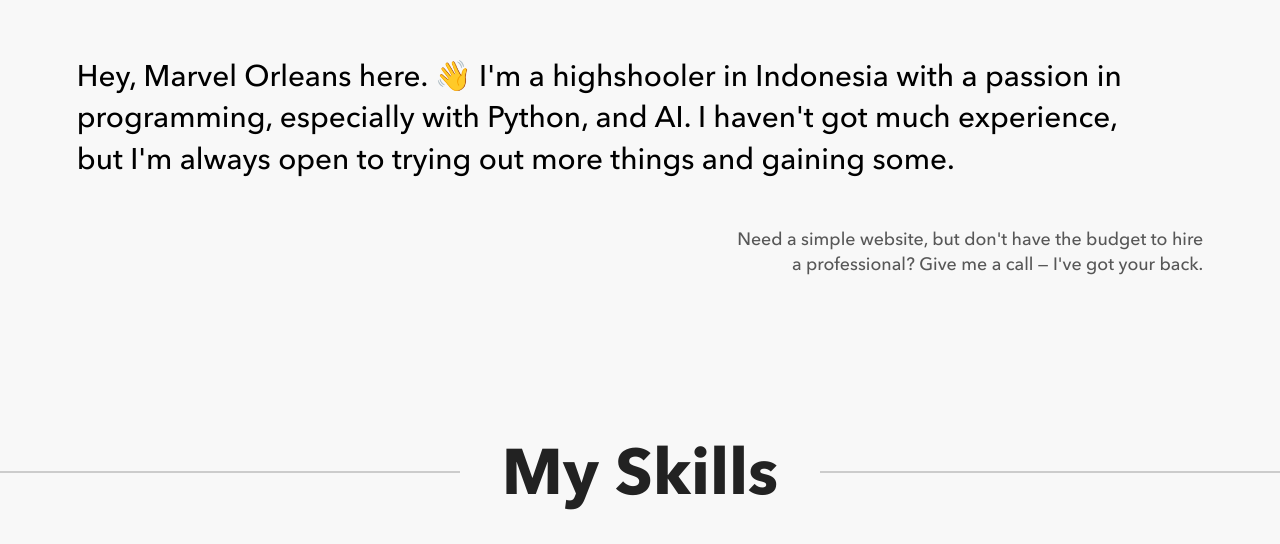
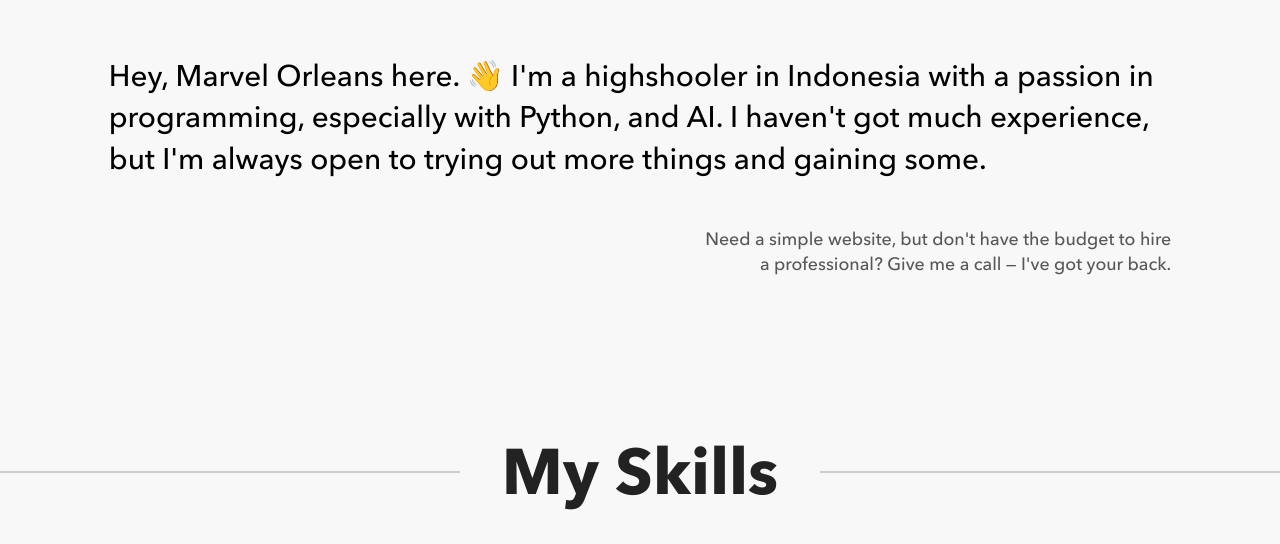
Before and after one commit to CupapiOT/CupapiOT.github.io, a website built with webpack: page index.html in a window 1280 px wide. Shown: the part 855-1399 px from the top of the page. Built offline with nearby package versions, Linux system fonts and the light colour scheme; files whose address does not match are found by name.

Commit message:
Adjust margin in home-section-extension
To do this, a div with class wrapper was added to `#home-section-extension`.

```diff
--- a/css/style.css
+++ b/css/style.css
@@ -485,7 +485,14 @@ main * {
   grid-area: home-extension;
   padding-top: 5em;
   display: grid;
+  justify-items: center;
+}
+
+#home-section-extension>.wrapper {
+  max-width: 95%;
+  display: grid;
   grid-template-rows: 2fr 1fr 0.5fr;
+  flex-direction: column;
 }
 
 #home-section-extension h3 {
--- a/index.html
+++ b/index.html
@@ -46,6 +46,7 @@
     </section>
 
     <section id="home-section-extension">
+      <div class="wrapper">
         <h3>
           Hey, Marvel Orleans here. 👋 I'm a highshooler in Indonesia with a passion in programming, especially with
           Python, and AI. I haven't got much experience, but I'm always open to trying out more things and gaining some.
@@ -54,6 +55,7 @@
           Need a simple website, but don't have the budget to hire a professional? Give me a call &mdash; I've got your
           back.
         </p>
+      </div>
 
       <!--      <a href="#projects">View my work 👇</a>-->
     </section>
@@ -78,7 +80,7 @@
           <img class="skills-icon" src="img/home-page/skills-section/html5-logo.svg" alt="HTML5 Logo">
         </figure>
         <figure class="skills-icon-figure">
-          <img class="skills-icon" src="img/home-page/skills-section/css_logo.svg"alt="CSS3 Logo">
+          <img class="skills-icon" src="img/home-page/skills-section/css_logo.svg" alt="CSS3 Logo">
         </figure>
         <figure class="skills-icon-figure">
           <img class="skills-icon" src="img/home-page/skills-section/javascript-logo.svg" alt="JavaScript Logo">
@@ -215,7 +217,8 @@
         <ul>
           <li><a class="standard-link-hover" href="docs/resume.pdf" target="_blank">Resume</a></li>
           <li><a class="standard-link-hover" href="https://github.com/" target="_blank">GitHub</a></li>
-          <li><a class="standard-link-hover" href="https://www.linkedin.com/in/marvel-orleans" target="_blank">LinkedIn</a></li>
+          <li><a class="standard-link-hover" href="https://www.linkedin.com/in/marvel-orleans"
+              target="_blank">LinkedIn</a></li>
         </ul>
       </div>
 
```
Lines whose indentation alone changed are shown as unchanged.
